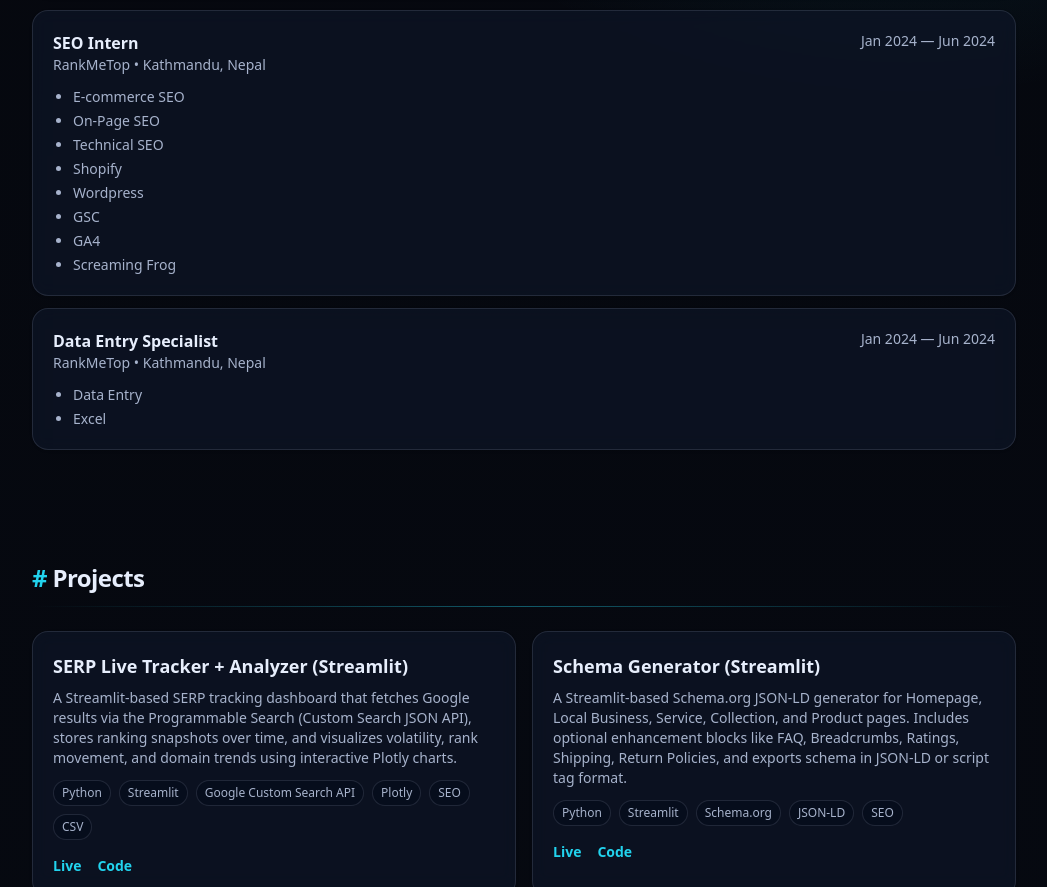
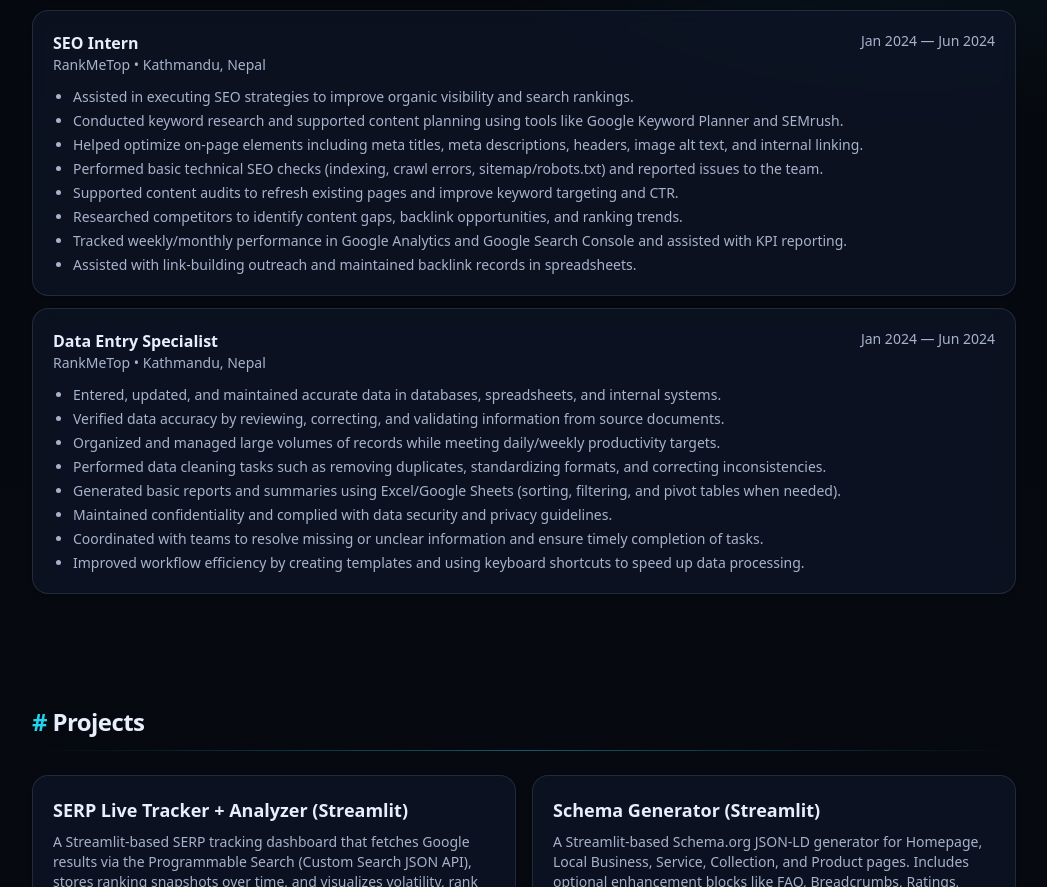
Before and after one commit to rajeshtudu/Portfolio, a React (Vite) app: page / in a window 1280 px wide. Shown: the part 1198-2085 px from the top of the page, without its empty margins (116-1163 px from the left). Built offline with nearby package versions, Linux system fonts and the light colour scheme.

Commit message:
resume updated

```diff
--- a/src/data/content.js
+++ b/src/data/content.js
@@ -113,7 +113,16 @@ export const workExperience = [
     location: "Kathmandu, Nepal",
     start: "Jan 2024",
     end: "Jun 2024",
-    bullets: ["E-commerce SEO", "On-Page SEO", "Technical SEO", "Shopify", "Wordpress", "GSC", "GA4", "Screaming Frog"],
+    bullets: [
+      "Assisted in executing SEO strategies to improve organic visibility and search rankings.",
+      "Conducted keyword research and supported content planning using tools like Google Keyword Planner and SEMrush.",
+      "Helped optimize on-page elements including meta titles, meta descriptions, headers, image alt text, and internal linking.",
+      "Performed basic technical SEO checks (indexing, crawl errors, sitemap/robots.txt) and reported issues to the team.",
+      "Supported content audits to refresh existing pages and improve keyword targeting and CTR.",
+      "Researched competitors to identify content gaps, backlink opportunities, and ranking trends.",
+      "Tracked weekly/monthly performance in Google Analytics and Google Search Console and assisted with KPI reporting.",
+      "Assisted with link-building outreach and maintained backlink records in spreadsheets."
+    ],
     link: "https://rankmetop.net/",
   },
   {
@@ -122,7 +131,16 @@ export const workExperience = [
     location: "Kathmandu, Nepal",
     start: "Jan 2024",
     end: "Jun 2024",
-    bullets: ["Data Entry", "Excel"],
+    bullets: [
+      "Entered, updated, and maintained accurate data in databases, spreadsheets, and internal systems.",
+      "Verified data accuracy by reviewing, correcting, and validating information from source documents.",
+      "Organized and managed large volumes of records while meeting daily/weekly productivity targets.",
+      "Performed data cleaning tasks such as removing duplicates, standardizing formats, and correcting inconsistencies.",
+      "Generated basic reports and summaries using Excel/Google Sheets (sorting, filtering, and pivot tables when needed).",
+      "Maintained confidentiality and complied with data security and privacy guidelines.",
+      "Coordinated with teams to resolve missing or unclear information and ensure timely completion of tasks.",
+      "Improved workflow efficiency by creating templates and using keyboard shortcuts to speed up data processing."
+    ],
     link: "https://rankmetop.net/",
   },
 ];
```
